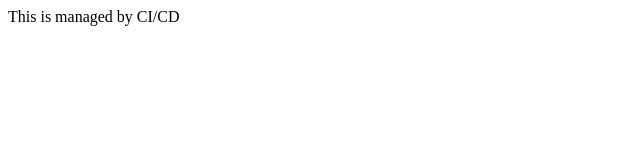
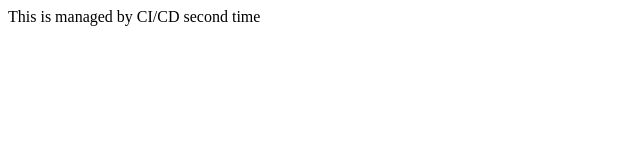
Before and after one commit to Nikhilrajput-12/jai-ho, a plain HTML site: page index.html in a window 1280 px wide. Shown: the full height of the page, 0-640 px from the left. Drawn offline with Linux system fonts and the light colour scheme.

Commit message:
origin main

```diff
--- a/index.html
+++ b/index.html
@@ -1 +1 @@
-<hi>This is managed by CI/CD</hi>
+<hi>This is managed by CI/CD second time</hi>
```
Also changed, not shown: 1 other file.
